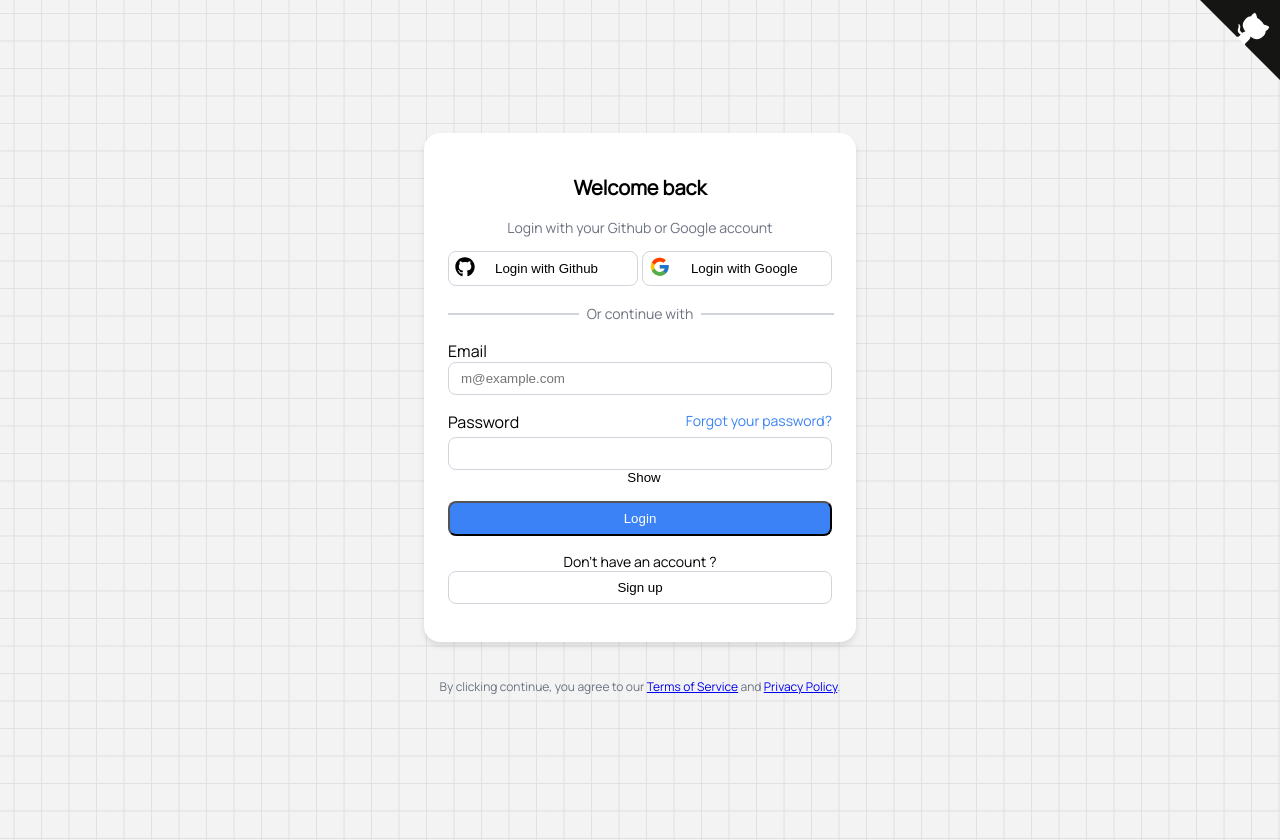
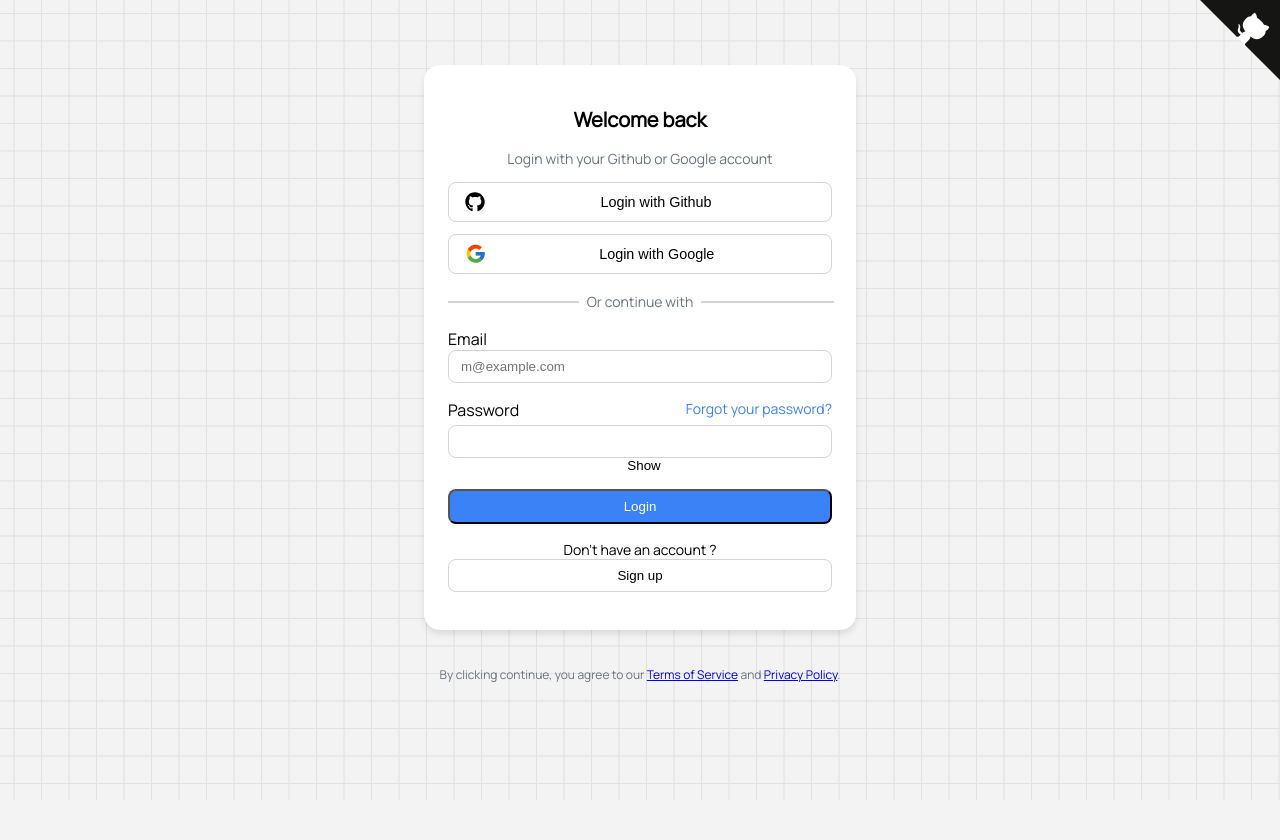
Before and after one commit to RadekZG/SimpleTodo, a React (Vite) app: page / in a window 1280 px wide. After the commit the page ends 800 px from the top, so only its background shows below. Built offline with nearby package versions, Linux system fonts and the light colour scheme; no server answers.

Commit message:
Changed button layouts

```diff
--- a/src/components/LoginForm.css
+++ b/src/components/LoginForm.css
@@ -12,7 +12,8 @@ html,body{
   gap: 1.5rem;
   align-items: center;
   justify-content: center;
-  min-height: 100vh;
+  min-height: 90vh;
+  margin: 0 1rem;
 }
 
 /* Card */
@@ -113,7 +114,7 @@ html,body{
   padding: 0.5rem 0;
   border-radius: 0.5rem;
   cursor: pointer;
-  transition: transform 0.3s, box-shadow 0,3s;
+  transition: transform 0.3s, box-shadow 0.3s;
 }
 
 .login-btn:hover {
@@ -167,7 +168,7 @@ html,body{
   align-items: center;
   background-color: white;
   cursor: pointer;
-  transition: transform 0.3s, box-shadow 0,3s;
+  transition: transform 0.3s, box-shadow 0.3s;
 }
 
 .signup:hover{
@@ -179,50 +180,47 @@ html,body{
 
 /* Socials Buttons */
 
+/* Social login buttons container */
 .social-buttons {
-  display: grid;
-  grid-template-columns: repeat(2,minmax(0,1fr));
-  gap: 0.3rem;
-  margin-top: auto 0;
+  display: flex;
+  flex-direction: column; /* stack vertically; change to row if needed */
+  gap: 12px; /* space between buttons */
+  width: 100%;
 }
 
-.button{
-  position: relative;
+/* Social login button */
+.button {
   display: flex;
-  justify-content: space-between;
   align-items: center;
-  cursor: pointer;
-  outline: none;
   border-radius: 0.5rem;
   border: 1px solid #d1d5db;
   width: 100%;
+  min-height: 2.5rem;
   background-color: white;
-  min-height: 2.2rem;
-  height: 100%;
-  transition: transform 0.3s, box-shadow 0,3s;
-}
-
-.button::after {
-  flex-grow: 1;
-  max-width: calc(2em + 20px);
-  content: "";
+  cursor: pointer;
+  transition: transform 0.3s, box-shadow 0.3s;
+  padding: 0.5rem 1rem;
 }
 
 .button:hover {
   box-shadow:
-  rgba(0, 0, 0, 0.16) 0px 3px 10px,
-  rgba(0, 0, 0, 0.23) 0px 3px 10px;
+    rgba(0, 0, 0, 0.16) 0px 3px 10px,
+    rgba(0, 0, 0, 0.23) 0px 3px 10px;
   transform: scale(1.005);
 }
 
-.btnlogo{
-  flex-shrink: 0;
-  margin-right: 20px;
+/* Fixed space for logo */
+.btnlogo {
+  display: flex;
+  align-items: center;
+  justify-content: center;
+  margin-right: 12px;
 }
 
-.btntext{
+/* Text centered in remaining space */
+.btntext {
+  flex: 1;
+  text-align: center;
+  font-size: 0.9rem;
   white-space: nowrap;
-  text-overflow: ellipsis;
-  min-width: 0;
-  text-align: center;
 }
--- a/src/components/LoginForm.jsx
+++ b/src/components/LoginForm.jsx
@@ -59,9 +59,7 @@ export function LoginForm({ onLogin, className }) {
           <i className="btnlogo">
             <FaGithub size={20} />
           </i>
-          <span className="btntext">
-            Login with Github
-          </span>
+          <span className="btntext">Login with Github</span>
         </button>
         <button
         type="button"
```
